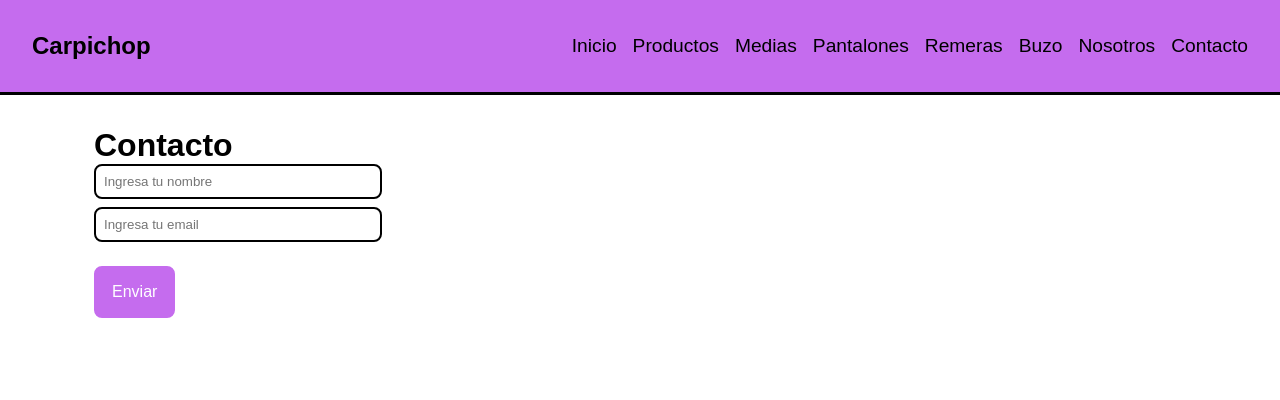
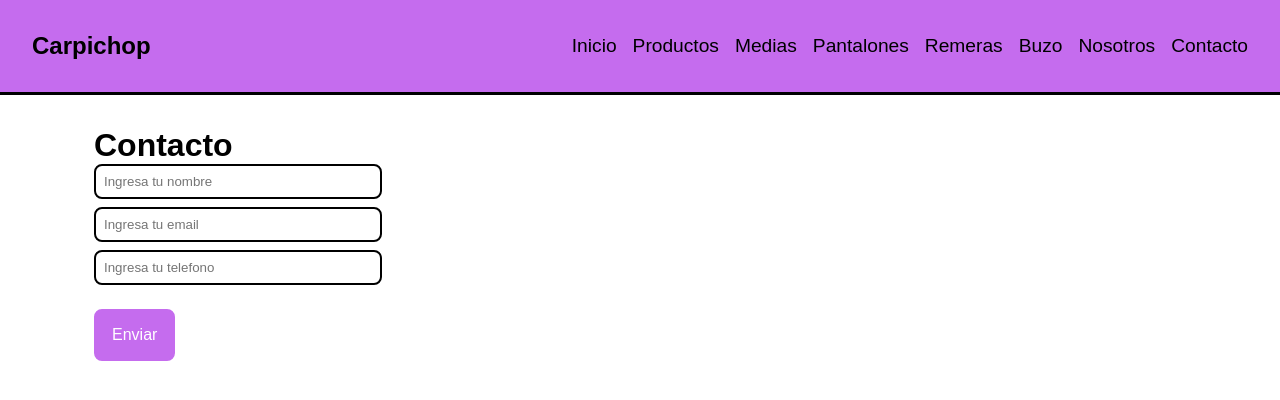
Before and after one commit to jozeluin/Carpi_proyecto, a React app: page /contacto in a window 1280 px wide. Shown: the top 400 px of the page. Built offline with nearby package versions, Linux system fonts and the light colour scheme; the HTML template or start-up script is replaced by a standard one.

Commit message:
Vemos nivel 2 y 3 de formulario.

```diff
--- a/package.json
+++ b/package.json
@@ -12,6 +12,7 @@
   "dependencies": {
     "react": "^19.1.1",
     "react-dom": "^19.1.1",
+    "react-hook-form": "^7.64.0",
     "react-router-dom": "^7.9.3"
   },
   "devDependencies": {
--- a/src/components/Contacto.jsx
+++ b/src/components/Contacto.jsx
@@ -1,42 +1,20 @@
-import React, { useState } from "react";
+import { useForm } from "react-hook-form";
 
 const Contacto = () => {
+   const { register, handleSubmit } = useForm();
 
-
-    const[valores, setValores] = useState({
-        nombre:"",
-        email:""
-    });
-
-    const handlValores = (e) => {
-        console.log(e.target.value)
+    const enviar = (data) => {
+      console.log("Formulario enviado",data);
     }
-
-
-
-  const handleSubmit = (e) => {
-    e.preventDefault(); //prevenimos que se recargue la pagina
-    console.log("Enviado",valores);
-  };
 
   return (
     <div className="container">
       <h1 className="main-title">Contacto</h1>
-      <form className="formulario" onSubmit={handleSubmit}>
+      <form className="formulario" onSubmit={handleSubmit(enviar)}>
 
-        <input
-         type="text"
-        placeholder="Ingresa tu nombre"
-        value={valores.nombre}
-        onChange={handlValores}
-        />
-
-        <input
-        type="email"
-        placeholder="Ingresa tu email"
-        value={valores.email}
-        onChange={handlValores}
-        />
+        <input type="text"placeholder="Ingresa tu nombre" {...register("nombre")}/>
+        <input type="email" placeholder="Ingresa tu email"{...register("email")}/>
+        <input type="telefono" placeholder="Ingresa tu telefono"{...register("telefono")}/>
 
         <button className="enviar" type="submit">
           Enviar
```
Also changed, not shown: 2 other files (tests, documents, lock files or other folders).
